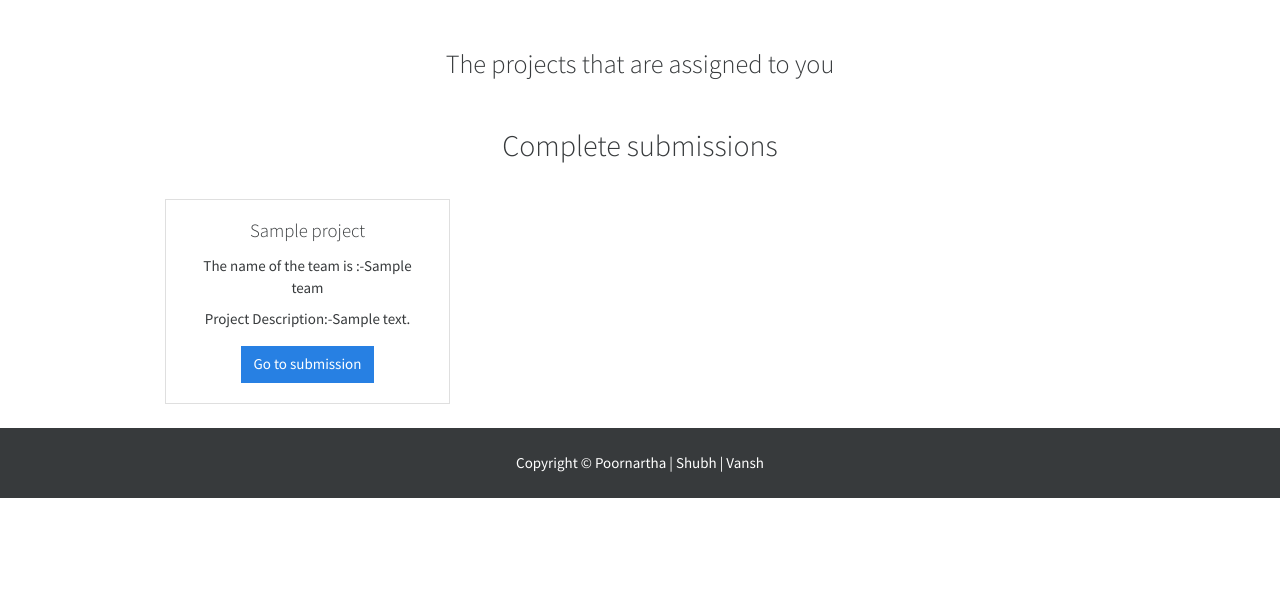
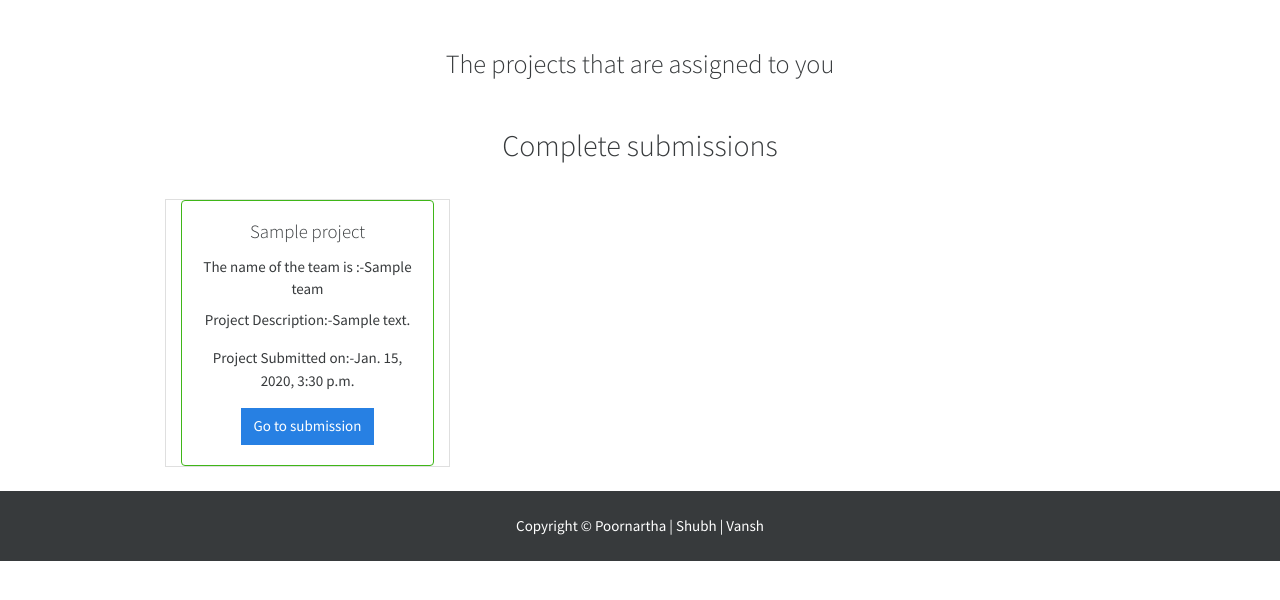
Before and after one commit to Poornartha/Odonata, a Django app: page /projects/assigned/ in a window 1280 px wide. Shown: the part 55-655 px from the top of the page. Run offline with Django 3.2, Linux system fonts and the light colour scheme; the first user in the database is signed in; tables that the repository leaves empty hold one stand-in row (Sample ...); some libraries are stand-ins or nearby versions.

Commit message:
Changes Made

```diff
--- a/Candidate/views.py
+++ b/Candidate/views.py
@@ -66,9 +66,12 @@ def emp_login(request):
             print(user)
             if user is not None:
                 auth.login(request, user)
+                return HttpResponseRedirect(reverse('home'))
             else:
+                context['valid1'] = False
+                print('No Login')
                 context['message'] = "Please check your Username / Password and Try Again"
-            return HttpResponseRedirect(reverse('home'))
+                return HttpResponseRedirect(reverse('emp_login'))
     else:
         context['valid1'] = False
 
--- a/Client/models.py
+++ b/Client/models.py
@@ -75,6 +75,7 @@ class Project(models.Model):
     total = models.IntegerField()
     parent = models.ForeignKey(Parent, on_delete = models.CASCADE, null=True, blank=True)
     status = models.BooleanField(default=False)
+    timestamp = models.DateTimeField(auto_now_add=True , blank=True , null=True)
     deadline = models.DateField(blank=True , null=True)
     team = models.ForeignKey(Team, on_delete = models.CASCADE, null =True)
     checksum = models.IntegerField(default = 0)
--- a/Projects/views.py
+++ b/Projects/views.py
@@ -35,6 +35,7 @@ def create_project(request):
         c_points = request.POST['c_points']
         b_points = request.POST['b_points']
         parent_project_name = request.POST['parent_project']
+        timestamp = datetime.datetime.now()
         parent_project = ParentProject.objects.get(name=parent_project_name, organization=organization)
         team_name = request.POST['team']
         print(team_name)
@@ -43,7 +44,7 @@ def create_project(request):
         total_points = int(default_points)+int(c_points)+int(b_points)
         employee = Emp.objects.get(user=user)
         parent , created = Parent.objects.get_or_create(emp=employee)
-        project = Project.objects.create(team=team, parentproject=parent_project, name=project_name, c_pts=c_points , b_pts= b_points ,parent=parent , description=project_description , default_pts=default_points , deadline=datetime.datetime.strptime(deadline, '%Y-%m-%dT%H:%M') , project_create_file = project_file , total=total_points)
+        project = Project.objects.create(team=team, parentproject=parent_project, name=project_name, c_pts=c_points , b_pts= b_points ,parent=parent , description=project_description , default_pts=default_points , deadline=datetime.datetime.strptime(deadline, '%Y-%m-%dT%H:%M') , timestamp = timestamp , project_create_file = project_file , total=total_points)
         print('project created succesfully')
         context['flag'] = True
         print(parent.emp.points , total_points)
@@ -71,7 +72,7 @@ def submit_project(request , ppk ,tpk):
             if timestamp > project.deadline:
                 context['messages'] = 'You have submitted your project after deadline'
                 after_deadline = True
-            Submission.objects.create(project=project , child=child , team=team , after_deadline=after_deadline , file_project = project_file)
+            Submission.objects.create(project=project , child=child , team=team , after_deadline=after_deadline , file_project = project_file , timestamp=timestamp)
             context['flag'] = True
             print('Submission successful')
             return HttpResponseRedirect(reverse('assigned_project'))
@@ -83,7 +84,6 @@ def submit_project(request , ppk ,tpk):
 
 def accept_project(request , ppk , cpk):
     context = {}
-    checksum = 0
     user = request.user
     project = Project.objects.get(id = ppk)
     child =Child.objects.get(id = cpk)
@@ -200,12 +200,11 @@ def assigned_project(request):
             for team in teams.all():
                 projects = Project.objects.filter(team=team)
                 for project in projects:
-                    submissions = Submission.objects.filter(child = child , team = team , project = project)
-                    for submission in submissions.all():
-                        if submission.status:
-                            complete_list.append((submission,project))
-                        else:
-                            incomplete_list.append((submission,project))
+                    submissions = Submission.objects.filter(child = child , team = team , project = project).order_by('-timestamp').first()
+                    if submissions.status:
+                        complete_list.append((submissions,project))
+                    else:
+                        incomplete_list.append((submissions,project))
                 context['completed'] = complete_list
                 context['incompleted'] = incomplete_list
         print(complete_list , incomplete_list)
--- a/templates/partials/_navbar_emp.html
+++ b/templates/partials/_navbar_emp.html
@@ -24,7 +24,8 @@
           Projects
         </a>
         <div class="dropdown-menu" aria-labelledby="navbarDropdown">
-          <a class="dropdown-item" href={% url 'display_project' %}>Projects</a>
+          <a class="dropdown-item" href={% url 'display_project' %}>Projects Created</a>
+          <a class="dropdown-item" href={% url 'assigned_project' %}>Projects Assigned</a>
           <a class="dropdown-item" href={% url 'create_project' %}>Create Project</a>
         </div>
       </li>
--- a/templates/partials/_navbar_organization.html
+++ b/templates/partials/_navbar_organization.html
@@ -6,6 +6,9 @@
 
   <div class="collapse navbar-collapse" id="navbarSupportedContent">
     <ul class="navbar-nav mr-auto">
+      <li class="nav-item">
+        <a class="nav-link" href={% url 'home' %}>Home</a>
+      </li>
       <li class="nav-item dropdown">
         <a class="nav-link dropdown-toggle" href="#" id="navbarDropdown" role="button" data-toggle="dropdown" aria-haspopup="true" aria-expanded="false">
           Leaderboard
--- a/templates/projects/project_child.html
+++ b/templates/projects/project_child.html
@@ -21,11 +21,14 @@ The projects that are assigned to you
         <div class="row row-cols-1 row-cols-md-3">
             {% for submission in completed %}
                         <div class="card col-md-3 offset-md-1 my-4">
+                            <div class="card body rounded border-success">
                                 <div class="card-body text-center">
                                     <h5 class="card-title">{{submission.1.name}}</h5>
                                     <label class = "card-text">The name of the team is :-{{submission.1.team.name}}</label>
                                     <p class="card-text">Project Description:-{{submission.1.description}}</p>
+                                    <p class="card-text">Project Submitted on:-{{submission.0.timestamp}}</p>
                                     <a href={% url "submit_project" submission.1.id submission.1.team.id %} class="btn btn-primary">Go to submission</a>
+                                </div>
                             </div>
                         </div>
             {% endfor %}
@@ -36,11 +39,14 @@ The projects that are assigned to you
         <div class="row row-cols-1 row-cols-md-3">
             {% for submission in incompleted %}
                         <div class="card col-md-3 offset-md-1 my-4">
+                            <div class="card body rounded border-danger">
                                 <div class="card-body text-center">
                                     <h5 class="card-title">{{submission.1.name}}</h5>
                                     <label class = "card-text">The name of the team is :-{{submission.1.team.name}}</label>
                                     <p class="card-text">Project Description:-{{submission.1.description}}</p>
+                                    <p class="card-text">Project Submitted on:-{{submission.0.timestamp}}</p>
                                     <a href={% url "submit_project" submission.1.id submission.1.team.id %} class="btn btn-primary">Go to submission</a>
+                                </div>
                             </div>
                         </div>
             {% endfor %}
--- a/templates/projects/project_create.html
+++ b/templates/projects/project_create.html
@@ -54,7 +54,7 @@ Please fill the form to create a project
         <div class="row col-md-10 mx-auto">
         <div class="form-group col-md-4 text-center">
             <label for="defaultpoints">Default</label>
-            <input type="number" class="form-control border-info" name="points" id="points">
+            <input type="number" class="form-control border-info" name="default_points" id="default_points">
         </div>
         <div class="form-group col-md-4 text-center">
             <label for="defaultpoints">Contributional</label>
--- a/templates/projects/project_display.html
+++ b/templates/projects/project_display.html
@@ -26,6 +26,7 @@ Please select the project you want to see
                         <h5 class="card-title">{{project.name}}</h5>
                         <label class = "card-text">The name of the team is :-{{project.team.name}}</label>
                         <p class="card-text">Project Description:-{{project.description}}</p>
+                        <p class="card-text">Project Created on:-{{project.timestamp}}</p>
                         <a href={% url "list_project" project.id %} class="btn btn-primary">Go to project</a>
                     </div>
                 </div>
@@ -43,6 +44,7 @@ Please select the project you want to see
                         <h5 class="card-title">{{project.name}}</h5>
                         <label class = "card-text">The name of the team is :-{{project.team.name}}</label>
                         <p class="card-text">Project Description:-{{project.description}}</p>
+                        <p class="card-text">Project Created on:-{{project.timestamp}}</p>
                         <a href={% url "list_project" project.id %} class="btn btn-primary">Go to project</a>
                     </div>
                 </div>
@@ -50,7 +52,5 @@ Please select the project you want to see
         {% endfor %}
     </div>
     {% endif %}
-
-
 </div>
 {% endblock %}
--- a/templates/projects/project_list.html
+++ b/templates/projects/project_list.html
@@ -41,6 +41,5 @@ Please select the employee you want to see who has submitted
                 {% endif %}
             </div>
         </div>
-        {% endif %}
     </div>
 {% endblock %}
```
Also changed, not shown: Client/migrations/0003_project_timestamp.py (added), templates/candidate/emp_login.html (indentation only), templates/organization/org_create.html (indentation only). Lines whose indentation alone changed are shown as unchanged.
